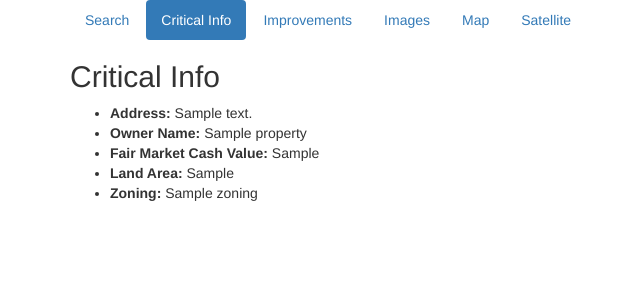
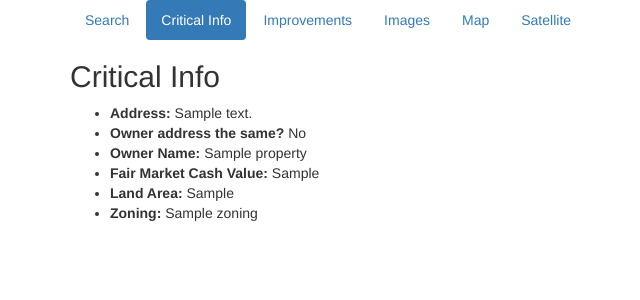
Before and after one commit to codefortulsa/tfd-preplan, a Django app: template tfdpreplan/templates/address_lookup.html in a window 1280 px wide, after a click on "Critical Info". Shown: the top 300 px of the page, without its empty margins (0-640 px from the left). Run offline with Django 3.2, Linux system fonts and the light colour scheme; tables that the repository leaves empty hold one stand-in row (values such as "Sample post"); the template is opened without the code that fills it: values that come from a table or form of the project are taken from there, most other values are stand-ins (such as "Sample title", 1, 10 or a date in 2020); grey boxes marked "Sample" are stand-in pictures; parts of the project's set-up code (start-up, migrations or seed data) failed here and were passed over; some libraries are stand-ins or nearby versions.

Commit message:
Unsolicited improvement: Add "is owner same address" functionality

```diff
--- a/tfdpreplan/templates/address_lookup.html
+++ b/tfdpreplan/templates/address_lookup.html
@@ -27,6 +27,7 @@
             <h2>Critical Info</h2>
             <ul>
                 <li><b>Address:</b> {{property.situs_address}}</li>
+                <li><b>Owner address the same?</b> {% if property.situs_address == property.owner_address %}<i>Yes</i>{% else %}No{% endif %}</li>
                 <li><b>Owner Name:</b> {{property.owner_name}}</li>
                 <li><b>Fair Market Cash Value:</b> {{property.fair_cash_market_value}}</li>
                 <li><b>Land Area:</b> {{property.land_area}}</li>
```
